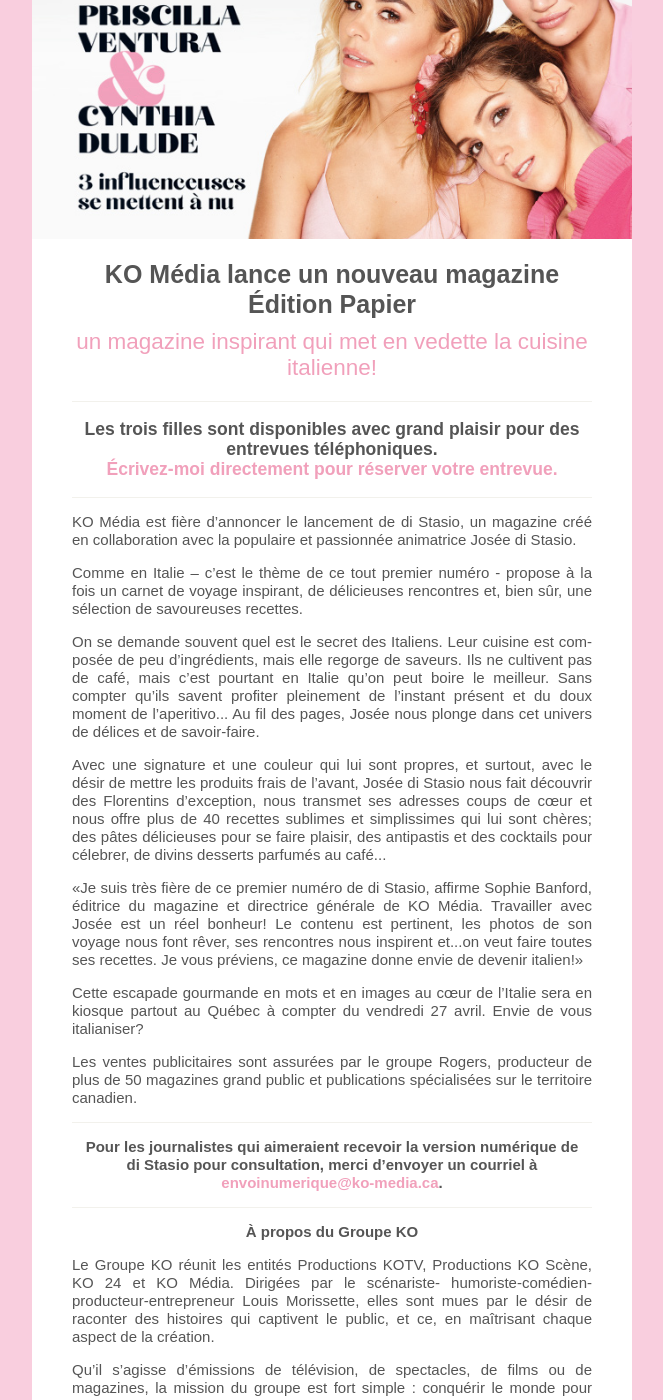
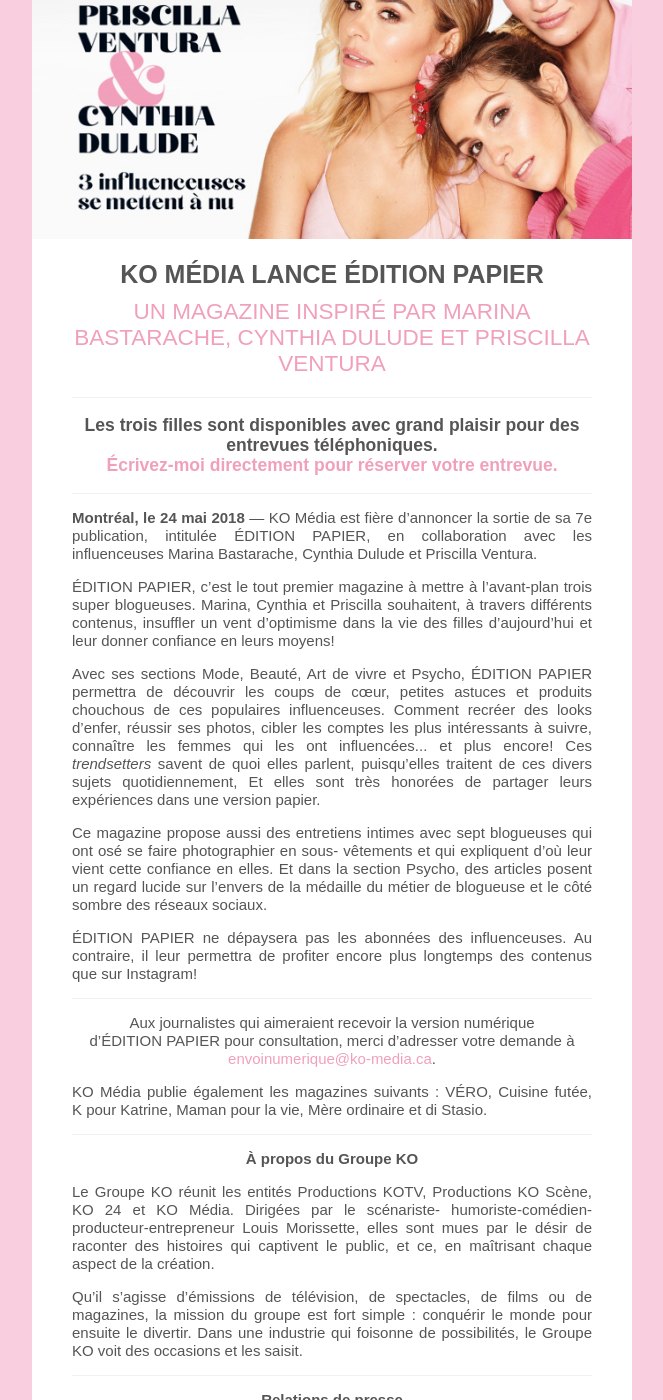
Before and after one commit to graphismatique/mfp, a Jekyll site: the page EditionPapier/index.html, which Jekyll copies as it is, in a window 1280 px wide and 1400 px high, scrolled down 289 px. Shown: the whole window, without its empty margins (308-971 px from the left). Built offline with Jekyll 4.4.1, drawn with Linux system fonts in a browser that asks for light colours.

Commit message:
Update index.html
Rev1

```diff
--- a/EditionPapier/index.html
+++ b/EditionPapier/index.html
@@ -238,21 +238,21 @@
                                 <td style="text-align: center; padding: 0px 40px 20px 40px; font-family:Arial, Helvetica, sans-serif; font-size: 15px; line-height:20px; color: #555555;">
 
                                     <!--    MARKDOWN START HERE   -->
-                                    <h1>KO Média lance un nouveau magazine Édition Papier</h1>
-                                    <h2>un magazine inspirant qui met en vedette la&nbsp;cuisine italienne!</h2>
+                                    <h1>KO MÉDIA LANCE ÉDITION PAPIER</h1>
+                                    <h2>UN MAGAZINE INSPIRÉ PAR MARINA BASTARACHE, CYNTHIA DULUDE
+                                        ET PRISCILLA VENTURA</h2>
                                     <hr>
                                     <h3>Les trois filles sont disponibles avec grand plaisir pour des entrevues téléphoniques. <br>
                                         <a href="mailto:marie@mariefranceprivee.com">Écrivez-moi directement pour réserver votre entrevue.</a></h3>
                                     <hr>
-                                    <p>KO Média est fière d’annoncer le lancement de di Stasio, un magazine créé en collaboration avec la populaire et passionnée animatrice Josée di Stasio.</p>
-                                    <p>Comme en Italie – c’est le thème de ce tout premier numéro - propose à la fois un carnet de voyage inspirant, de délicieuses rencontres et, bien sûr, une sélection de savoureuses recettes.</p>
-                                    <p>On se demande souvent quel est le secret des Italiens. Leur cuisine est com- posée de peu d’ingrédients, mais elle regorge de saveurs. Ils ne cultivent pas de café, mais c’est pourtant en Italie qu’on peut boire le meilleur. Sans compter qu’ils savent profiter pleinement de l’instant présent et du doux moment de l’aperitivo... Au fil des pages, Josée nous plonge dans cet univers de délices et de savoir-faire.</p>
-                                    <p>Avec une signature et une couleur qui lui sont propres, et surtout, avec le désir de mettre les produits frais de l’avant, Josée di Stasio nous fait découvrir des Florentins d’exception, nous transmet ses adresses coups de cœur et nous offre plus de 40 recettes sublimes et simplissimes qui lui sont chères; des pâtes délicieuses pour se faire plaisir, des antipastis et des cocktails pour célebrer, de divins desserts parfumés au café...</p>
-                                    <p>«Je suis très fière de ce premier numéro de di Stasio, affirme Sophie Banford, éditrice du magazine et directrice générale de KO Média. Travailler avec Josée est un réel bonheur! Le contenu est pertinent, les photos de son voyage nous font rêver, ses rencontres nous inspirent et...on veut faire toutes ses recettes. Je vous préviens, ce magazine donne envie de devenir italien!»</p>
-                                    <p>Cette escapade gourmande en mots et en images au cœur de l’Italie sera en kiosque partout au Québec à compter du vendredi 27 avril. Envie de vous italianiser?</p>
-                                    <p>Les ventes publicitaires sont assurées par le groupe Rogers, producteur de plus de 50 magazines grand public et publications spécialisées sur le territoire canadien.</p>
+                                    <p><b>Montréal, le 24 mai 2018</b> — KO Média est fière d’annoncer la sortie de sa 7e publication, intitulée ÉDITION PAPIER, en collaboration avec les influenceuses Marina Bastarache, Cynthia Dulude et Priscilla Ventura.</p>
+                                    <p>ÉDITION PAPIER, c’est le tout premier magazine à mettre à l’avant-plan trois super blogueuses. Marina, Cynthia et Priscilla souhaitent, à travers différents contenus, insuffler un vent d’optimisme dans la vie des filles d’aujourd’hui et leur donner confiance en leurs moyens!</p>
+                                    <p>Avec ses sections Mode, Beauté, Art de vivre et Psycho, ÉDITION PAPIER permettra de découvrir les coups de cœur, petites astuces et produits chouchous de ces populaires influenceuses. Comment recréer des looks d’enfer, réussir ses photos, cibler les comptes les plus intéressants à suivre, connaître les femmes qui les ont influencées... et plus encore! Ces <i>trendsetters</i> savent de quoi elles parlent, puisqu’elles traitent de ces divers sujets quotidiennement, Et elles sont très honorées de partager leurs expériences dans une version papier.</p>
+                                    <p>Ce magazine propose aussi des entretiens intimes avec sept blogueuses qui ont osé se faire photographier en sous- vêtements et qui expliquent d’où leur vient cette confiance en elles. Et dans la section Psycho, des articles posent un regard lucide sur l’envers de la médaille du métier de blogueuse et le côté sombre des réseaux sociaux.</p>
+                                    <p>ÉDITION PAPIER ne dépaysera pas les abonnées des influenceuses. Au contraire, il leur permettra de profiter encore plus longtemps des contenus que sur Instagram!</p>
                                     <hr>
-                                    <p style="text-align: center;"><b>Pour les journalistes qui aimeraient recevoir la version numérique de di&nbsp;Stasio pour consultation, merci d’envoyer un courriel à <a href="envoinumerique@ko-media.ca">envoinumerique@ko-media.ca</a>.</b></p>
+                                    <p class="center">Aux journalistes qui aimeraient recevoir la version numérique d’ÉDITION&nbsp;PAPIER pour consultation, merci d’adresser votre demande à <a href="mailto:envoinumerique@ko-media.ca">envoinumerique@ko-media.ca</a>.</p>
+                                    <p>KO Média publie également les magazines suivants : VÉRO, Cuisine futée, K&nbsp;pour Katrine, Maman pour la vie, Mère ordinaire et di Stasio.</p>
                                     <hr>
                                     <p class="center"><b>À propos du Groupe KO</b></p>
                                     <p>Le Groupe KO réunit les entités Productions KOTV, Productions KO Scène, KO 24 et KO Média. Dirigées par le scénariste- humoriste-comédien-producteur-entrepreneur Louis Morissette, elles sont mues par le désir de raconter des histoires qui captivent le public, et ce, en maîtrisant chaque aspect de la création.</p>
```
